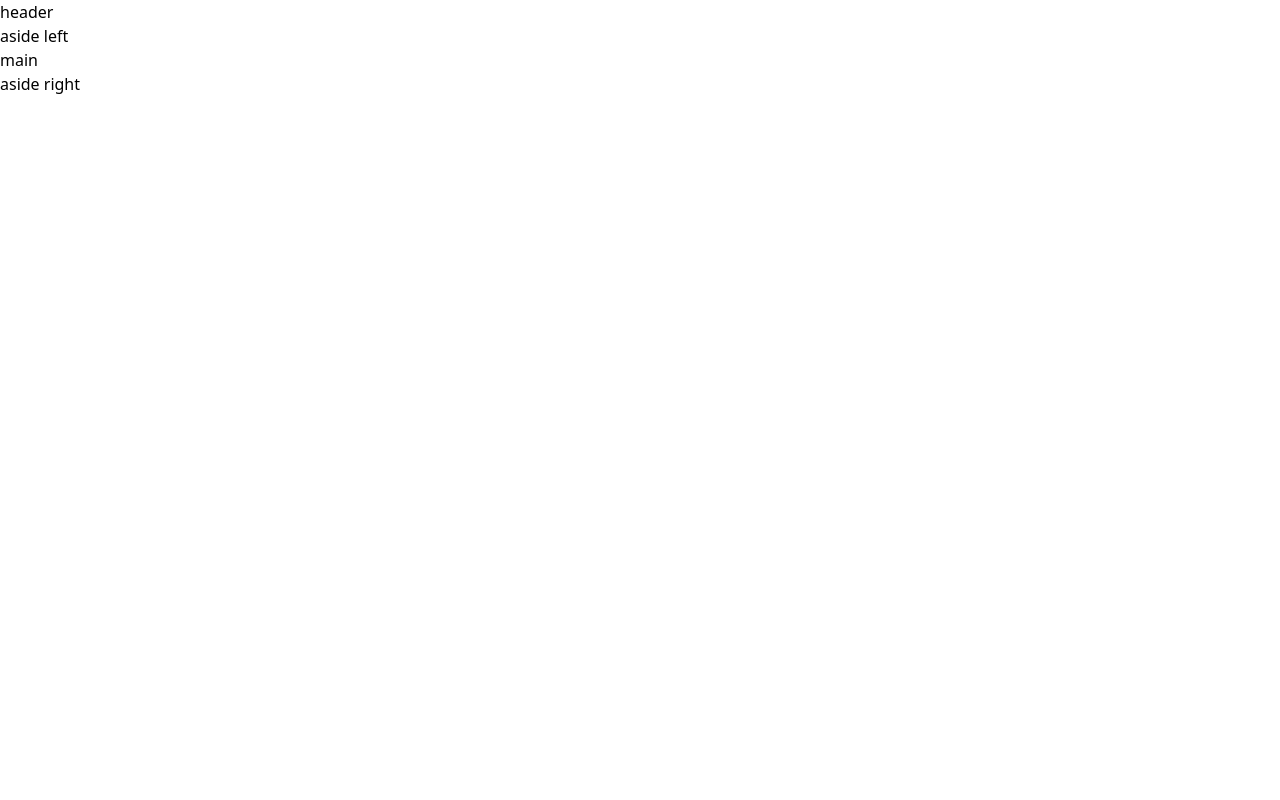
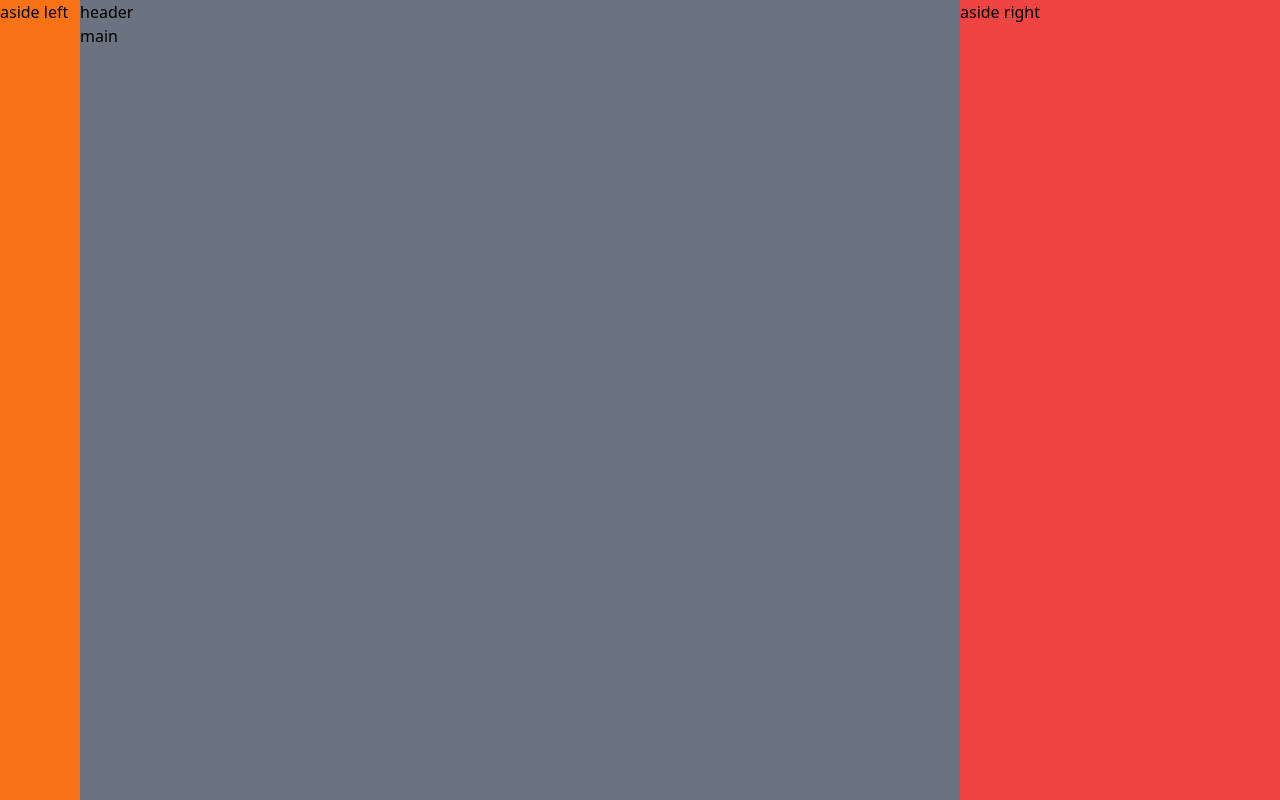
Before and after one commit to 4hmedhabib/todo-app, a React (Create React App) app: page / in a window 1280 px wide. Built offline with nearby package versions, Linux system fonts and the light colour scheme.

Commit message:
added structure of the app

```diff
--- a/src/App.tsx
+++ b/src/App.tsx
@@ -1,25 +1,13 @@
-import React from 'react';
+import React from "react";
+import { AsideLeft, AsideRight } from "./components";
+import Main from "./components/Main/Main";
 
 function App() {
   return (
-    <div >
-
-      <header>
-          header
-      </header>
-
-      <aside>
-    aside left
-      </aside>
-
-        <main>
-            main
-        </main>
-
-      <aside>
-        aside right
-      </aside>
-
+    <div className="bg-blue-50 w-screen h-screen flex justify-between">
+      <AsideLeft></AsideLeft>
+      <Main></Main>
+      <AsideRight></AsideRight>
     </div>
   );
 }
--- /dev/null
+++ b/src/components/AsideLeft/AsideLeft.tsx
@@ -0,0 +1,9 @@
+import React from "react";
+
+interface Props {}
+
+function AsideLeft(props: Props) {
+  return <aside className="bg-orange-500 flex-none w-20">aside left</aside>;
+}
+
+export default AsideLeft;
--- /dev/null
+++ b/src/components/AsideRight/AsideRight.tsx
@@ -0,0 +1,9 @@
+import React from "react";
+
+interface Props {}
+
+function AsideRight(props: Props) {
+  return <aside className="bg-red-500 flex-none w-80">aside right</aside>;
+}
+
+export default AsideRight;
--- /dev/null
+++ b/src/components/Main/Main.tsx
@@ -0,0 +1,15 @@
+import React from "react";
+
+type Props = {};
+
+const Main = (props: Props) => {
+  return (
+    <div className="bg-gray-500 grow">
+      <header className="">header</header>
+
+      <main>main</main>
+    </div>
+  );
+};
+
+export default Main;
--- /dev/null
+++ b/src/components/index.ts
@@ -0,0 +1,2 @@
+export {default as AsideLeft} from './AsideLeft/AsideLeft'
+export {default as AsideRight} from './AsideRight/AsideRight'
```
